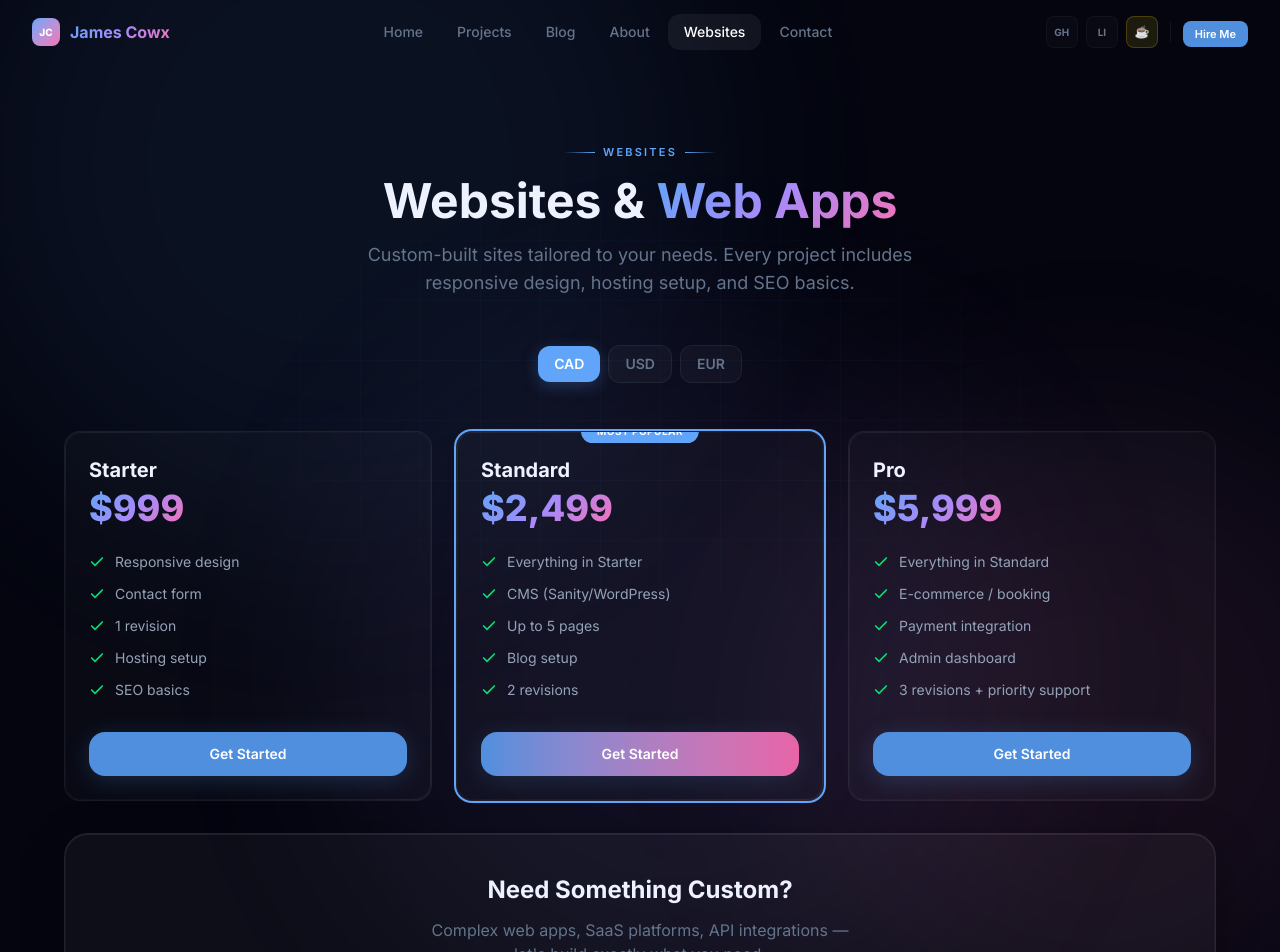
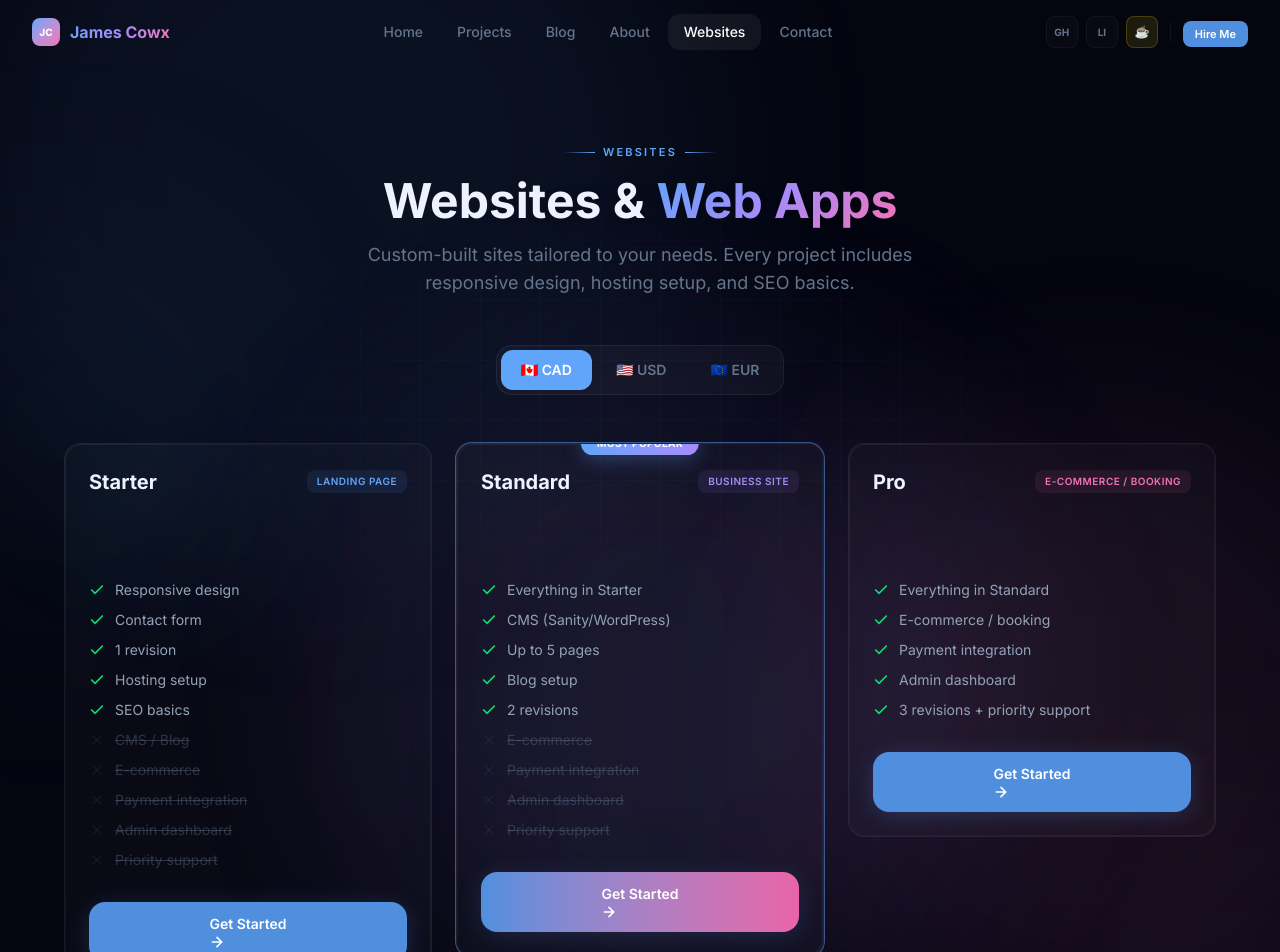
Before and after one commit to JamesCowx/jamescowx-dashboard, a React (Vite) app: page /websites in a window 1280 px wide. Shown: the top 952 px of the page. Built offline with nearby package versions, Linux system fonts and the light colour scheme.

Commit message:
Overhaul pricing page with wow-factor animations, hover effects, animated prices, gradient orbs, feature comparison

```diff
--- a/src/pages/Pricing.tsx
+++ b/src/pages/Pricing.tsx
@@ -1,10 +1,9 @@
 import { useState } from 'react';
 import { Link } from 'react-router-dom';
-import { motion } from 'framer-motion';
+import { motion, AnimatePresence } from 'framer-motion';
 import FadeIn from '@/components/animations/FadeIn';
 import SlideUp from '@/components/animations/SlideUp';
 import GlassPanel from '@/components/ui/GlassPanel';
-import Badge from '@/components/ui/Badge';
 import Button from '@/components/ui/Button';
 
 type Currency = 'CAD' | 'USD' | 'EUR';
@@ -15,19 +14,50 @@ const symbols: Record<Currency, string> = { CAD: '$', USD: '$', EUR: '€' };
 const tiers = [
   {
     name: 'Starter', price: 999,
+    badge: 'Landing Page', badgeColor: '#60a5fa',
     features: ['Responsive design', 'Contact form', '1 revision', 'Hosting setup', 'SEO basics'],
+    excluded: ['CMS / Blog', 'E-commerce', 'Payment integration', 'Admin dashboard', 'Priority support'],
     popular: false,
   },
   {
     name: 'Standard', price: 2499,
+    badge: 'Business Site', badgeColor: '#a78bfa',
     features: ['Everything in Starter', 'CMS (Sanity/WordPress)', 'Up to 5 pages', 'Blog setup', '2 revisions'],
+    excluded: ['E-commerce', 'Payment integration', 'Admin dashboard', 'Priority support'],
     popular: true,
   },
   {
     name: 'Pro', price: 5999,
+    badge: 'E-commerce / Booking', badgeColor: '#f472b6',
     features: ['Everything in Standard', 'E-commerce / booking', 'Payment integration', 'Admin dashboard', '3 revisions + priority support'],
+    excluded: [],
     popular: false,
   },
+];
+
+function AnimatedPrice({ value, symbol }: { value: number; symbol: string }) {
+  return (
+    <div className="relative h-12 overflow-hidden">
+      <AnimatePresence mode="popLayout">
+        <motion.span
+          key={value}
+          initial={{ y: 20, opacity: 0, scale: 0.8 }}
+          animate={{ y: 0, opacity: 1, scale: 1 }}
+          exit={{ y: -20, opacity: 0, scale: 0.8 }}
+          transition={{ type: 'spring', stiffness: 200, damping: 18 }}
+          className="text-4xl font-extrabold gradient-text-mixed absolute left-0 whitespace-nowrap"
+        >
+          {symbol}{value.toLocaleString()}
+        </motion.span>
+      </AnimatePresence>
+    </div>
+  );
+}
+
+const currencyOptions = [
+  { code: 'CAD' as Currency, flag: '🇨🇦', label: 'CAD' },
+  { code: 'USD' as Currency, flag: '🇺🇸', label: 'USD' },
+  { code: 'EUR' as Currency, flag: '🇪🇺', label: 'EUR' },
 ];
 
 export default function Pricing() {
@@ -38,8 +68,12 @@ export default function Pricing() {
   }
 
   return (
-    <div className="py-20 px-4">
-      <div className="max-w-6xl mx-auto">
+    <div className="py-20 px-4 relative overflow-hidden">
+      <div className="absolute top-40 -left-32 w-96 h-96 rounded-full bg-[#60a5fa]/5 blur-[120px] pointer-events-none" />
+      <div className="absolute bottom-40 -right-32 w-96 h-96 rounded-full bg-[#f472b6]/5 blur-[120px] pointer-events-none" />
+      <div className="absolute top-1/2 left-1/2 -translate-x-1/2 -translate-y-1/2 w-[600px] h-[600px] rounded-full bg-[#a78bfa]/3 blur-[150px] pointer-events-none" />
+
+      <div className="max-w-6xl mx-auto relative z-10">
         <FadeIn>
           <div className="text-center mb-12">
             <div className="flex items-center justify-center gap-2 mb-4">
@@ -56,68 +90,150 @@ export default function Pricing() {
           </div>
         </FadeIn>
 
-        <div className="flex items-center justify-center gap-2 mb-12">
-          {(['CAD', 'USD', 'EUR'] as Currency[]).map((c) => (
-            <button
-              key={c}
-              onClick={() => setCurrency(c)}
-              className={`px-4 py-2 rounded-xl text-sm font-semibold transition-all cursor-pointer ${
-                currency === c
-                  ? 'bg-[var(--color-accent-blue)] text-white shadow-[0_4px_16px_rgba(96,165,250,0.25)]'
-                  : 'bg-white/[0.03] text-[var(--color-text-muted)] hover:text-white border border-white/[0.06]'
+        <div className="flex items-center justify-center mb-12">
+          <div className="inline-flex items-center gap-1 p-1 rounded-2xl bg-white/[0.03] border border-white/[0.06]">
+            {currencyOptions.map((c) => (
+              <motion.button
+                key={c.code}
+                onClick={() => setCurrency(c.code)}
+                className={`relative px-5 py-2.5 rounded-xl text-sm font-semibold transition-colors cursor-pointer ${
+                  currency === c.code ? 'text-white' : 'text-[var(--color-text-muted)] hover:text-white'
                 }`}
               >
-              {c}
-            </button>
+                {currency === c.code && (
+                  <motion.div
+                    layoutId="currency-pill"
+                    className="absolute inset-0 rounded-xl bg-[var(--color-accent-blue)]"
+                    transition={{ type: 'spring', stiffness: 400, damping: 30 }}
+                  />
+                )}
+                <span className="relative z-10">{c.flag} {c.label}</span>
+              </motion.button>
             ))}
+          </div>
         </div>
 
         <div className="grid grid-cols-1 md:grid-cols-3 gap-6 mb-8">
           {tiers.map((tier, i) => (
             <SlideUp key={tier.name} delay={i * 0.1}>
-              <GlassPanel className={`relative flex flex-col h-full ${tier.popular ? 'ring-2 ring-[var(--color-accent-blue)] overflow-visible' : ''}`}>
+              <motion.div
+                whileHover={{ y: -6 }}
+                transition={{ type: 'spring', stiffness: 300, damping: 20 }}
+                className="relative group"
+              >
+                <motion.div
+                  className={`absolute -inset-[1px] rounded-2xl opacity-0 group-hover:opacity-100 transition-opacity duration-500 ${
+                    tier.popular
+                      ? 'bg-gradient-to-br from-[#60a5fa] via-[#a78bfa] to-[#f472b6]'
+                      : 'bg-gradient-to-br from-white/10 via-white/5 to-transparent'
+                  }`}
+                  style={{ filter: 'blur(2px)' }}
+                />
+                <GlassPanel className={`relative flex flex-col h-full ${
+                  tier.popular
+                    ? 'ring-1 ring-[var(--color-accent-blue)]/50 overflow-visible'
+                    : ''
+                }`}>
                   {tier.popular && (
-                  <span className="absolute -top-3 left-1/2 -translate-x-1/2 px-4 py-1 rounded-full bg-[var(--color-accent-blue)] text-white text-[10px] font-bold uppercase tracking-wider z-10">
+                    <motion.span
+                      initial={{ scale: 0 }}
+                      animate={{ scale: 1 }}
+                      transition={{ type: 'spring', stiffness: 300, damping: 15, delay: 0.3 }}
+                      className="absolute -top-3 left-1/2 -translate-x-1/2 px-4 py-1 rounded-full bg-gradient-to-r from-[#60a5fa] to-[#a78bfa] text-white text-[10px] font-bold uppercase tracking-wider z-10 shadow-[0_4px_20px_rgba(96,165,250,0.3)]"
+                    >
                       Most Popular
-                  </span>
+                    </motion.span>
                   )}
                   <div className="flex-1">
-                  <h3 className="text-xl font-bold mb-1">{tier.name}</h3>
-                  <div className="flex items-baseline gap-1 mb-6">
-                    <span className="text-4xl font-extrabold gradient-text-mixed">
-                      {symbols[currency]}{convert(tier.price).toLocaleString()}
+                    <div className="flex items-center justify-between mb-3">
+                      <h3 className="text-xl font-bold">{tier.name}</h3>
+                      <span
+                        className="px-2.5 py-1 rounded-lg text-[10px] font-semibold uppercase tracking-wider"
+                        style={{ backgroundColor: tier.badgeColor + '15', color: tier.badgeColor }}
+                      >
+                        {tier.badge}
                       </span>
                     </div>
-                  <ul className="space-y-3 mb-8">
+                    <div className="flex items-baseline gap-1 mb-6">
+                      <AnimatedPrice value={convert(tier.price)} symbol={symbols[currency]} />
+                    </div>
+
+                    <div className="space-y-2.5 mb-8">
                       {tier.features.map((f) => (
-                      <li key={f} className="flex items-start gap-2.5 text-sm text-[var(--color-text-secondary)]">
-                        <svg className="w-4 h-4 mt-0.5 shrink-0 text-green-400" viewBox="0 0 24 24" fill="none" stroke="currentColor" strokeWidth="2.5" strokeLinecap="round"><polyline points="20 6 9 17 4 12"/></svg>
-                        {f}
-                      </li>
+                        <motion.div
+                          key={f}
+                          className="flex items-start gap-2.5 text-sm text-[var(--color-text-secondary)] group/feature"
+                          whileHover={{ x: 3 }}
+                          transition={{ type: 'spring', stiffness: 400, damping: 25 }}
+                        >
+                          <motion.svg
+                            className="w-4 h-4 mt-0.5 shrink-0 text-green-400"
+                            viewBox="0 0 24 24"
+                            fill="none"
+                            stroke="currentColor"
+                            strokeWidth="2.5"
+                            strokeLinecap="round"
+                            whileHover={{ rotate: 360 }}
+                            transition={{ duration: 0.4 }}
+                          >
+                            <polyline points="20 6 9 17 4 12" />
+                          </motion.svg>
+                          <span className="group-hover/feature:text-white transition-colors duration-200">{f}</span>
+                        </motion.div>
                       ))}
-                  </ul>
+                      {tier.excluded.map((f) => (
+                        <div key={f} className="flex items-start gap-2.5 text-sm text-[var(--color-text-muted)]/40">
+                          <svg className="w-4 h-4 mt-0.5 shrink-0 opacity-30" viewBox="0 0 24 24" fill="none" stroke="currentColor" strokeWidth="2" strokeLinecap="round">
+                            <line x1="18" y1="6" x2="6" y2="18" />
+                            <line x1="6" y1="6" x2="18" y2="18" />
+                          </svg>
+                          <span className="line-through">{f}</span>
+                        </div>
+                      ))}
+                    </div>
                   </div>
                   <Link to={`/contact?package=${tier.name}`}>
-                  <Button accent={tier.popular ? 'mixed' : 'blue'} className="w-full">Get Started</Button>
+                    <motion.div whileHover={{ scale: 1.02 }} whileTap={{ scale: 0.98 }}>
+                      <Button accent={tier.popular ? 'mixed' : 'blue'} className="w-full">
+                        Get Started
+                        <svg className="w-4 h-4" viewBox="0 0 24 24" fill="none" stroke="currentColor" strokeWidth="2.5" strokeLinecap="round">
+                          <path d="M5 12h14M12 5l7 7-7 7" />
+                        </svg>
+                      </Button>
+                    </motion.div>
                   </Link>
                 </GlassPanel>
+              </motion.div>
             </SlideUp>
           ))}
         </div>
 
-        <SlideUp delay={0.3}>
         <FadeIn>
-            <div className="liquid-glass-elevated rounded-3xl p-10 text-center">
+          <motion.div
+            className="liquid-glass-elevated rounded-3xl p-10 text-center relative overflow-hidden"
+            whileHover={{ scale: 1.01 }}
+            transition={{ type: 'spring', stiffness: 200, damping: 15 }}
+          >
+            <div className="absolute top-0 right-0 w-48 h-48 bg-[#60a5fa]/10 rounded-full blur-[80px] -translate-y-1/2 translate-x-1/2 pointer-events-none" />
+            <div className="absolute bottom-0 left-0 w-48 h-48 bg-[#f472b6]/10 rounded-full blur-[80px] translate-y-1/2 -translate-x-1/2 pointer-events-none" />
+            <div className="relative z-10">
               <h2 className="text-2xl font-bold mb-3">Need Something Custom?</h2>
               <p className="text-[var(--color-text-muted)] mb-6 max-w-md mx-auto">
                 Complex web apps, SaaS platforms, API integrations — let's build exactly what you need.
               </p>
               <Link to="/contact?package=Custom">
-                <Button accent="blue" size="lg">Get a Custom Quote</Button>
+                <motion.div whileHover={{ scale: 1.03 }} whileTap={{ scale: 0.97 }}>
+                  <Button accent="blue" size="lg">
+                    Get a Custom Quote
+                    <svg className="w-4 h-4" viewBox="0 0 24 24" fill="none" stroke="currentColor" strokeWidth="2.5" strokeLinecap="round">
+                      <path d="M5 12h14M12 5l7 7-7 7" />
+                    </svg>
+                  </Button>
+                </motion.div>
               </Link>
             </div>
+          </motion.div>
         </FadeIn>
-        </SlideUp>
       </div>
     </div>
   );
```
Lines whose indentation alone changed are shown as unchanged.
